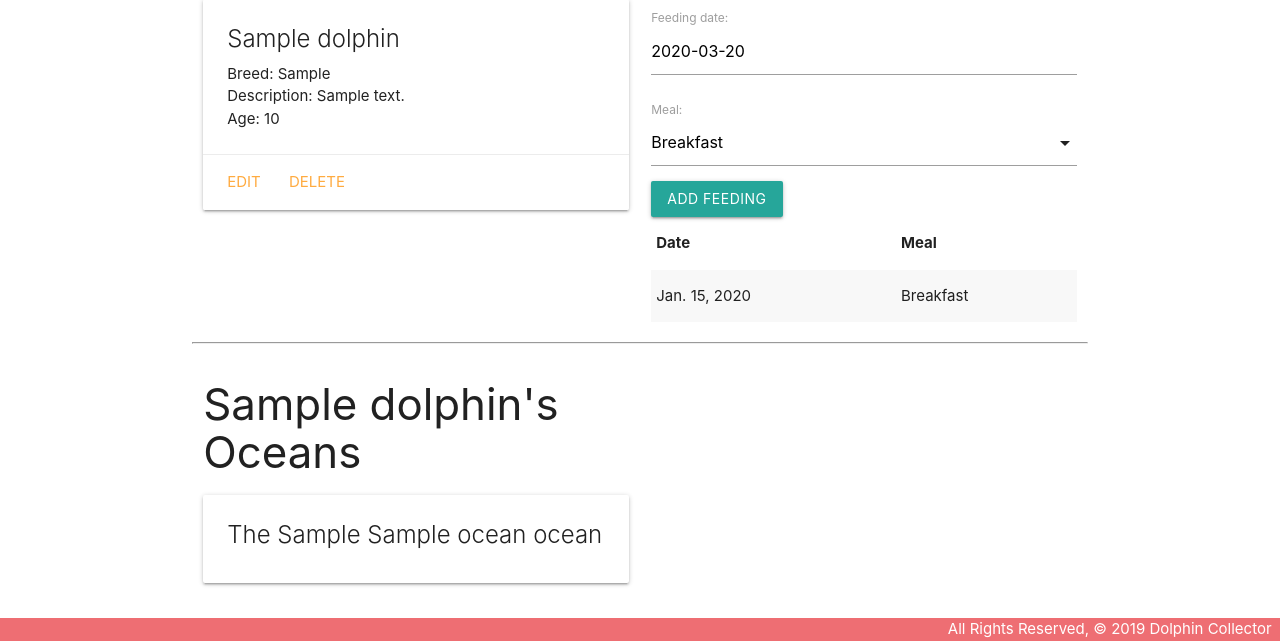
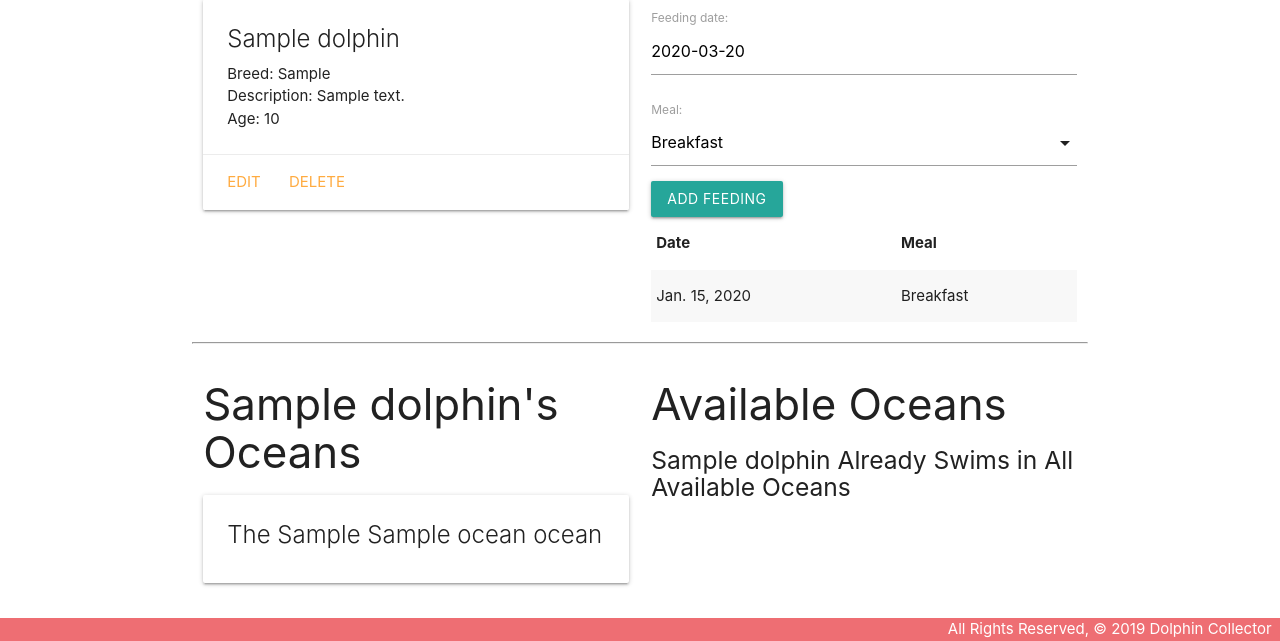
Before and after one commit to skylarw19/dolphin-collector, a Django app: page /dolphins/1/ in a window 1280 px wide. Shown: the part 209-850 px from the top of the page. Run offline with Django 3.2, Linux system fonts and the light colour scheme; tables that the repository leaves empty hold one stand-in row (values such as "Sample post").

Commit message:
M-M model complete

```diff
--- a/main_app/templates/dolphins/detail.html
+++ b/main_app/templates/dolphins/detail.html
@@ -65,6 +65,30 @@
     {% endif %}
   </div>
 
+  <div class="col s6">
+    <h3>Available Oceans</h3>
+    {% if oceans.count %}
+      {% for ocean in oceans.all %}
+        <div class="card">
+          <div class="card-content">
+            <span class="card-title">
+                The {{ocean.size}} {{ocean.name}} ocean
+            </span>
+          </div>
+          <div class="card-action">
+            <form action="{% url 'assoc_ocean' dolphin.id ocean.id %}" method="post">
+              {% csrf_token %}
+              <button type="submit" class="btn">Add</button>
+            </form>
+          </div>
+        </div>
+      {% endfor %}
+    {% else %}
+      <h5>{{dolphin.name}} Already Swims in All Available Oceans</h5>
+    {% endif %}
+  </div>
+
+
 <script>
   const dateEl = document.getElementById('id_date');
   M.Datepicker.init(dateEl, {
--- a/main_app/urls.py
+++ b/main_app/urls.py
@@ -10,4 +10,5 @@ urlpatterns = [
     path('dolphins/<int:pk>/update/', views.DolphinUpdate.as_view(), name='dolphins_update'),
     path('dolphins/<int:pk>/delete/', views.DolphinDelete.as_view(), name='dolphins_delete'),
     path('dolphins/<int:dolphin_id>/add_feeding/', views.add_feeding, name='add_feeding'),
+    path('dolphins/<int:dolphin_id>/assoc_ocean/<int:ocean_id>/', views.assoc_ocean, name='assoc_ocean'),
 ]
--- a/main_app/views.py
+++ b/main_app/views.py
@@ -1,7 +1,7 @@
 from django.shortcuts import render, redirect
 from django.http import HttpResponse
 from django.views.generic.edit import CreateView, UpdateView, DeleteView
-from .models import Dolphin
+from .models import Dolphin, Ocean
 from .forms import FeedingForm
 # Create your views here.
 
@@ -29,8 +29,13 @@ def dolphins_index(request):
 
 def dolphins_detail(request, dolphin_id):
   dolphin = Dolphin.objects.get(id=dolphin_id)
+  oceans_dolphin_doesnt_have = Ocean.objects.exclude(id__in = dolphin.oceans.all().values_list('id'))
   feeding_form = FeedingForm()
-  return render(request, 'dolphins/detail.html', {'dolphin': dolphin, 'feeding_form': feeding_form})
+  return render(request, 'dolphins/detail.html', {
+    'dolphin': dolphin,
+    'feeding_form': feeding_form,
+    'oceans': oceans_dolphin_doesnt_have
+    })
 
 def add_feeding(request, dolphin_id):
   # create the ModelForm using the data in request.POST
@@ -43,3 +48,8 @@ def add_feeding(request, dolphin_id):
     new_feeding.dolphin_id = dolphin_id
     new_feeding.save()
   return redirect('detail', dolphin_id=dolphin_id)
+
+def assoc_ocean(request, dolphin_id, ocean_id):
+  # Note that you can pass a toy's id instead of the whole object
+  Dolphin.objects.get(id=dolphin_id).oceans.add(ocean_id)
+  return redirect('detail', dolphin_id=dolphin_id)
```
